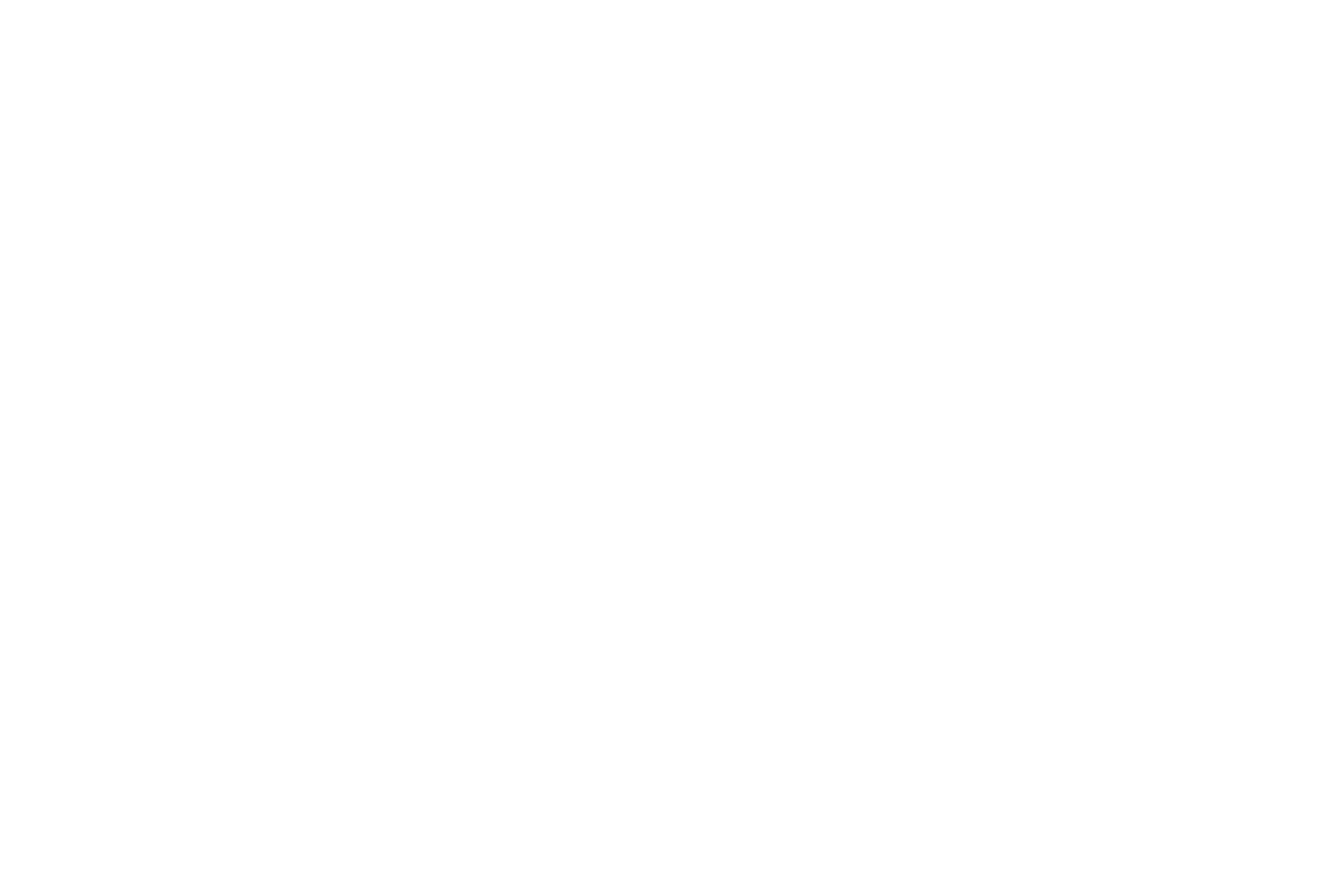
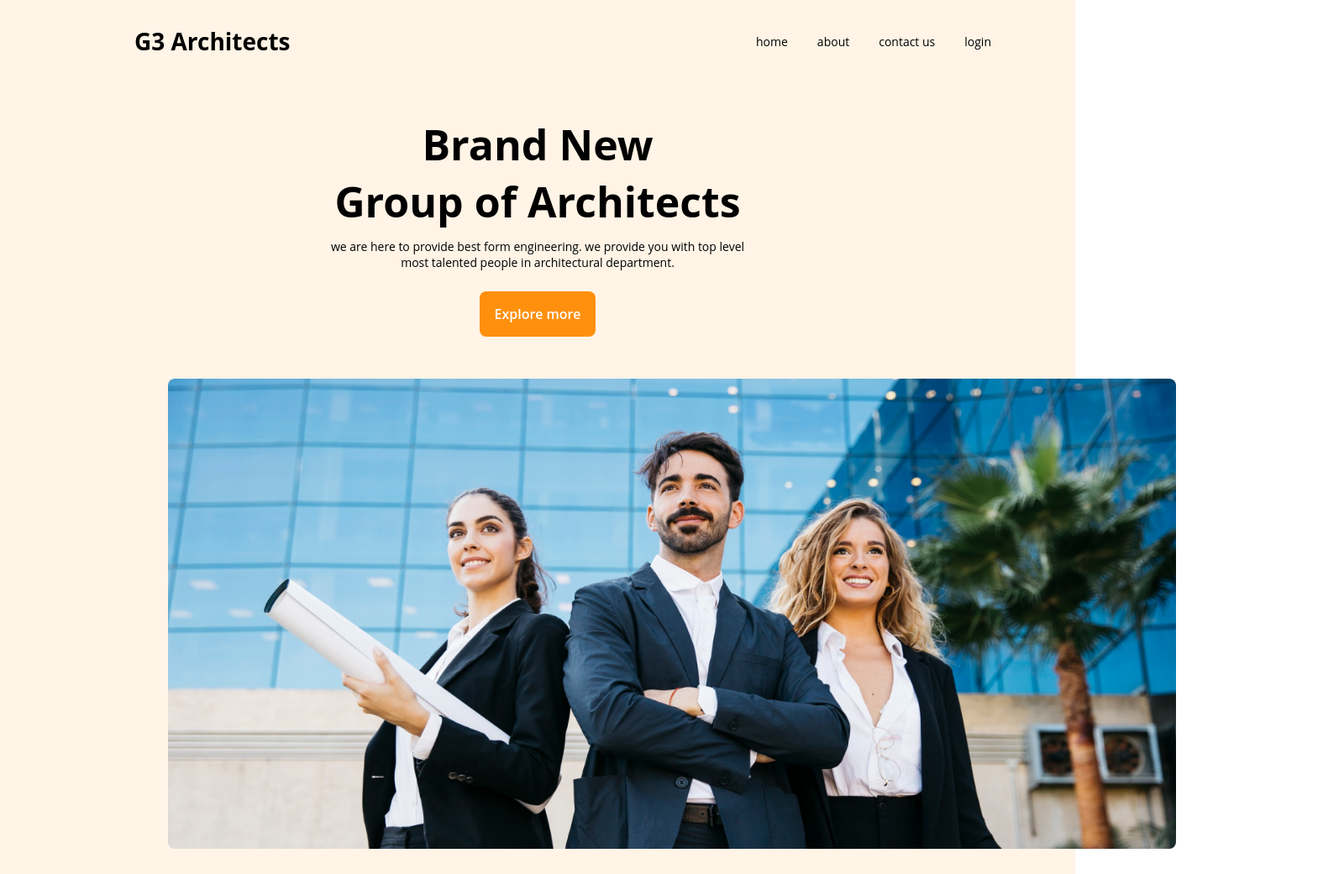
Before and after one commit to jahid902/Architect-company-project, a plain HTML site: page index.html in a window 1280 px wide. Shown: the whole page at 84% size, 1600 px wide, since content can reach past the window. Before the commit the page ends 800 px from the top, so only its background shows below. Drawn offline with Linux system fonts and the light colour scheme.

Commit message:
end of first section

```diff
--- a/index.html
+++ b/index.html
@@ -1,5 +1,6 @@
 <!DOCTYPE html>
 <html lang="en">
+
 <head>
     <meta charset="UTF-8">
     <meta http-equiv="X-UA-Compatible" content="IE=edge">
@@ -7,7 +8,34 @@
     <title>Architectural company </title>
     <link rel="stylesheet" href="styles/style.css">
 </head>
+
 <body>
+    <header class="hero-section">
+        <div class="upper-section">
+            <div class="upper-section-title">
+                <p>G3 Architects</p>
+            </div>
+            <div class="nav-tools">
+                <ul class="nav-list">
+                    <li>home</li>
+                    <li>about</li>
+                    <li>contact us</li>
+                    <li>login</li>
+                </ul>
+            </div>
+        </div>
+        <div class="banner-text">
+            <h1>Brand New</h1>
+            <h1>Group of Architects</h1>
+            <p>we are here to provide best form engineering. we provide you with top level most talented people in
+            architectural department.</p>
+            <button>Explore more</button>
+        </div>
+        <div class="img-banner">
+            <img src="images/banner.png" alt="">
+        </div>
+    </header>
 
 </body>
+
 </html>
--- a/styles/style.css
+++ b/styles/style.css
@@ -0,0 +1,86 @@
+* {
+    margin: 0;
+    padding: 0;
+    font-family: 'Open Sans', sans-serif;
+
+}
+/* ------------------
+    universal section
+   -------------------*/
+
+.hero-section {
+    background-color: rgba(255, 144, 14, 0.1);
+}
+
+.upper-section {
+    display: flex;
+    justify-content: space-between;
+
+}
+
+.upper-section-title {
+    margin: 30px 0 0 160px;
+    font-weight: 700;
+    font-size: 28px;
+}
+
+.nav-list {
+    display: flex;
+    gap: 35px;
+    margin-top: 40px;
+    margin-right: 100px;
+    font-weight: 500;
+    font-size: 14px;
+
+}
+
+.nav-list li {
+    list-style: none;
+}
+
+/* ----------------------
+   End of upper section
+   ---------------------- */
+
+.banner-text {
+    display: flex;
+    flex-direction: column;
+    align-items: center;
+    margin-top: 70px;
+}
+
+.banner-text h1 {
+    font-weight: 700;
+    font-size: 50px;
+}
+
+.banner-text p {
+    font-weight: 400;
+    font-size: 14px;
+    margin-top: 10px;
+    width: 500px;
+    text-align: center;
+    margin-bottom: 25px;
+}
+
+.banner-text button {
+    padding: 16px 18px;
+    background: #FF900E;
+    border-radius: 8px;
+    color: #FFFFFF;
+    border: 0;
+    font-weight: 600;
+    font-size: 16px;
+    margin-bottom: 50px;
+}
+
+.img-banner img {
+    width:150vh;
+    height: 70vh;
+    margin: 0 200px 25px;
+    border-radius: 8px;
+}
+
+/* --------------------------
+    End of hero section
+----------------------------- */
```
